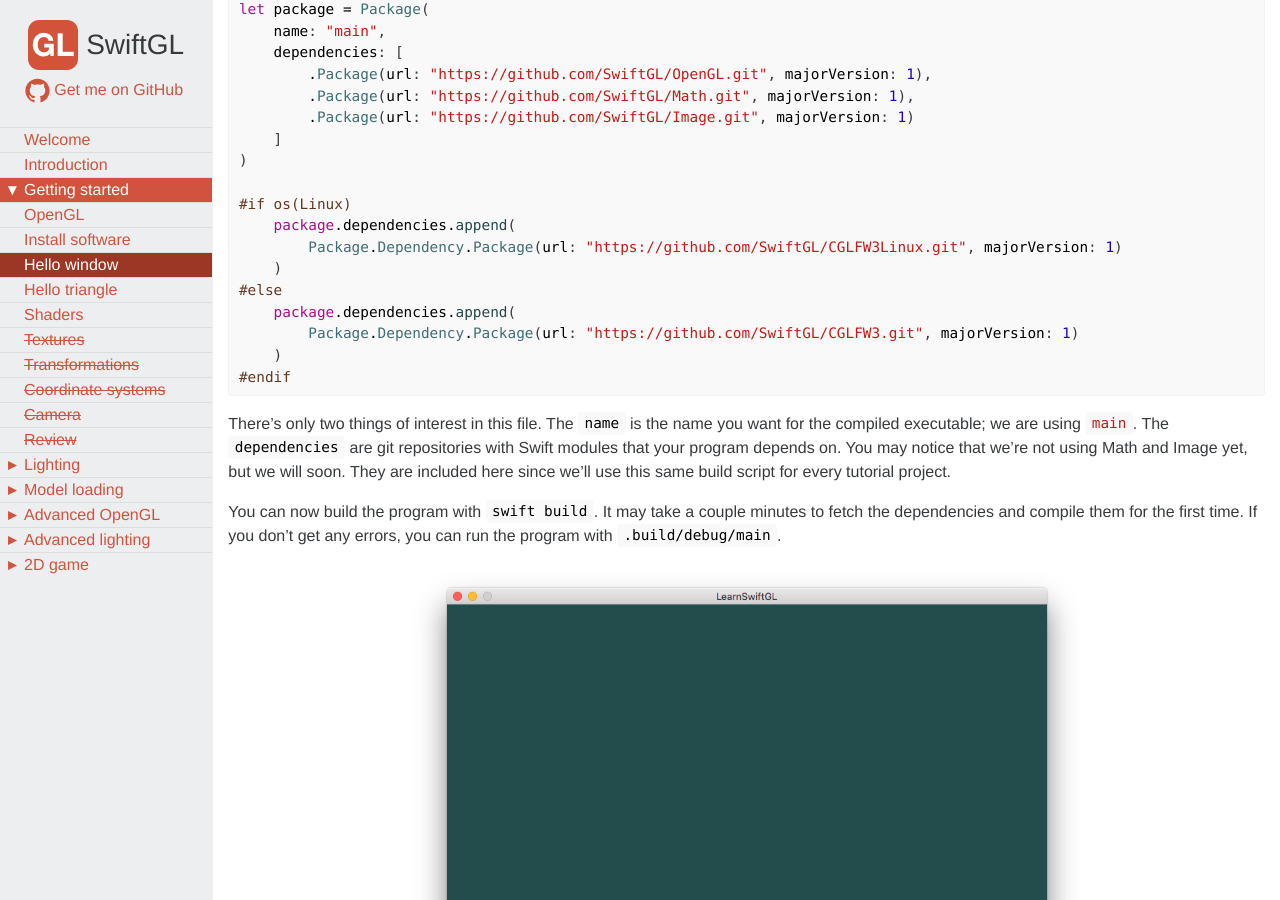
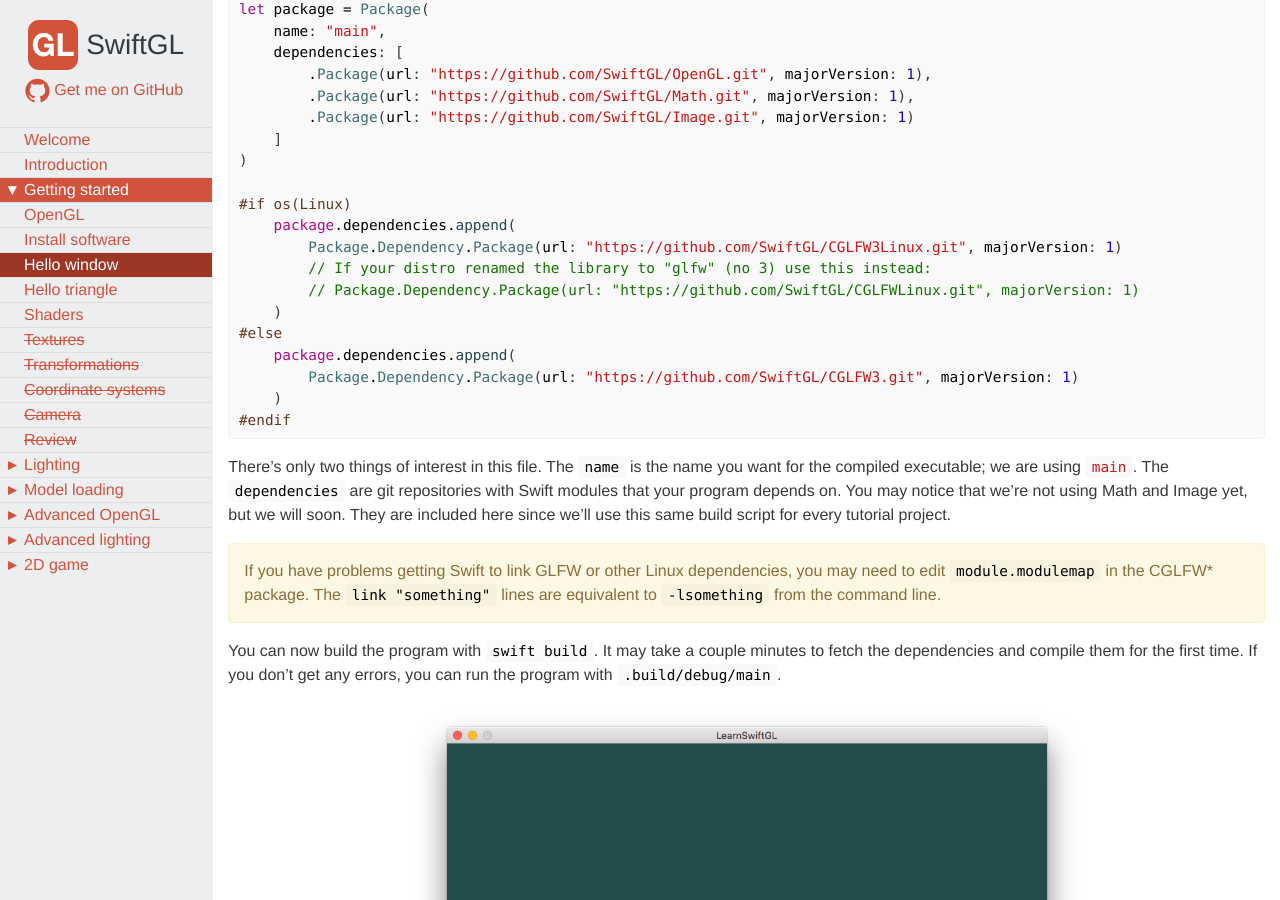
Before and after one commit to SwiftGL/swiftgl.github.io, a Jekyll site: the page built from learn/01-hello-window.md, in a window 1280 px wide and 900 px high, scrolled down 3038 px. Built offline with Jekyll 4.4.1, drawn with Linux system fonts in a browser that asks for light colours; nearby versions of some CDN libraries.

Commit message:
add alt linux module

```diff
--- a/learn/01-hello-window.md
+++ b/learn/01-hello-window.md
@@ -119,6 +119,8 @@ let package = Package(
 #if os(Linux)
     package.dependencies.append(
         Package.Dependency.Package(url: "https://github.com/SwiftGL/CGLFW3Linux.git", majorVersion: 1)
+        // If your distro renamed the library to "glfw" (no 3) use this instead:
+        // Package.Dependency.Package(url: "https://github.com/SwiftGL/CGLFWLinux.git", majorVersion: 1)
     )
 #else
     package.dependencies.append(
@@ -128,6 +130,9 @@ let package = Package(
 {% endhighlight %}
 
 There's only two things of interest in this file. The `name`{:.nv} is the name you want for the compiled executable; we are using `main`{:.s}. The `dependencies`{:.nv} are git repositories with Swift modules that your program depends on. You may notice that we're not using Math and Image yet, but we will soon. They are included here since we'll use this same build script for every tutorial project.
+
+If you have problems getting Swift to link GLFW or other Linux dependencies, you may need to edit `module.modulemap` in the CGLFW* package. The `link "something"` lines are equivalent to `-lsomething` from the command line.
+{: .alert .alert-warning}
 
 You can now build the program with `swift build`. It may take a couple minutes to fetch the dependencies and compile them for the first time. If you don't get any errors, you can run the program with `.build/debug/main`.
 
```
